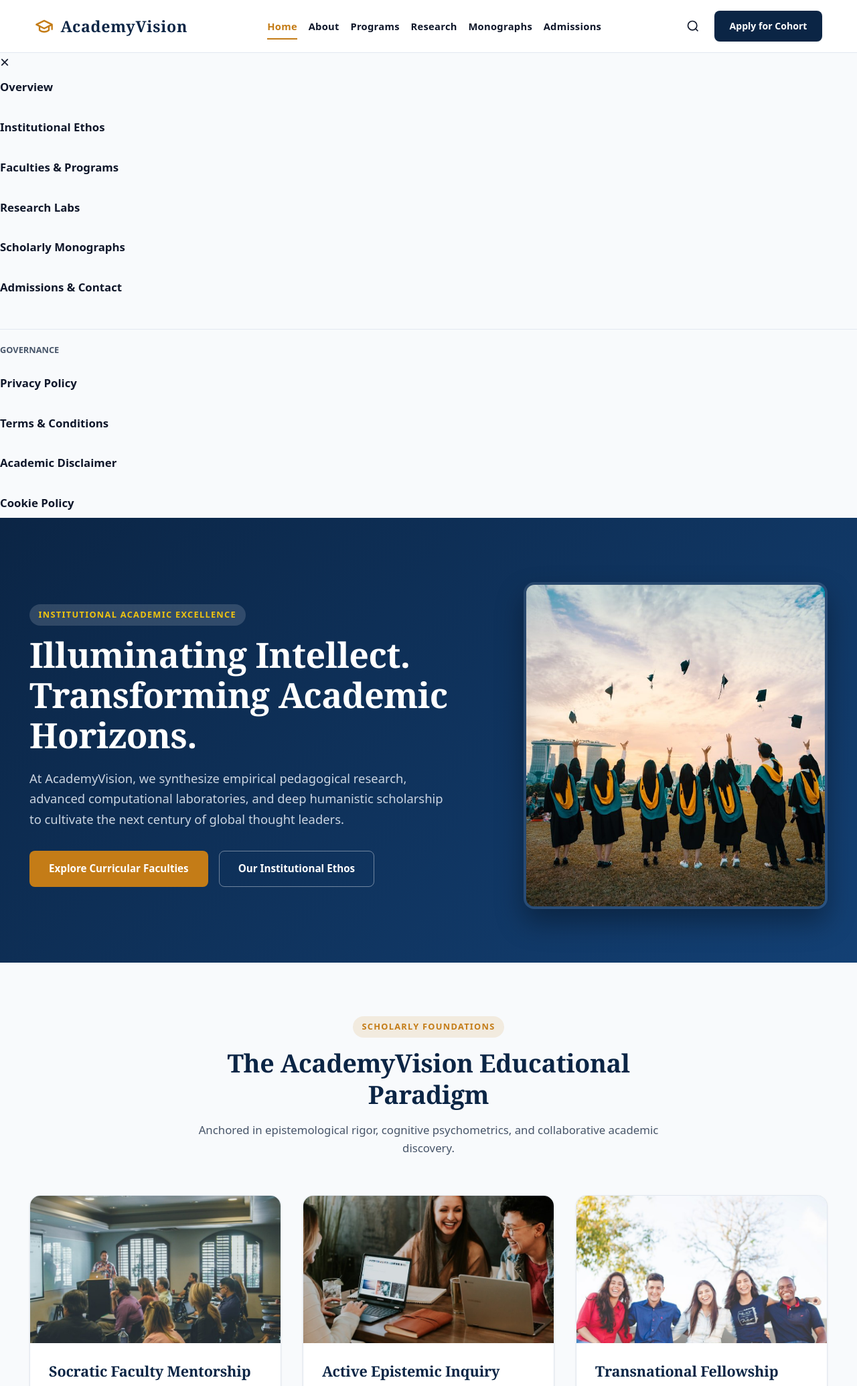
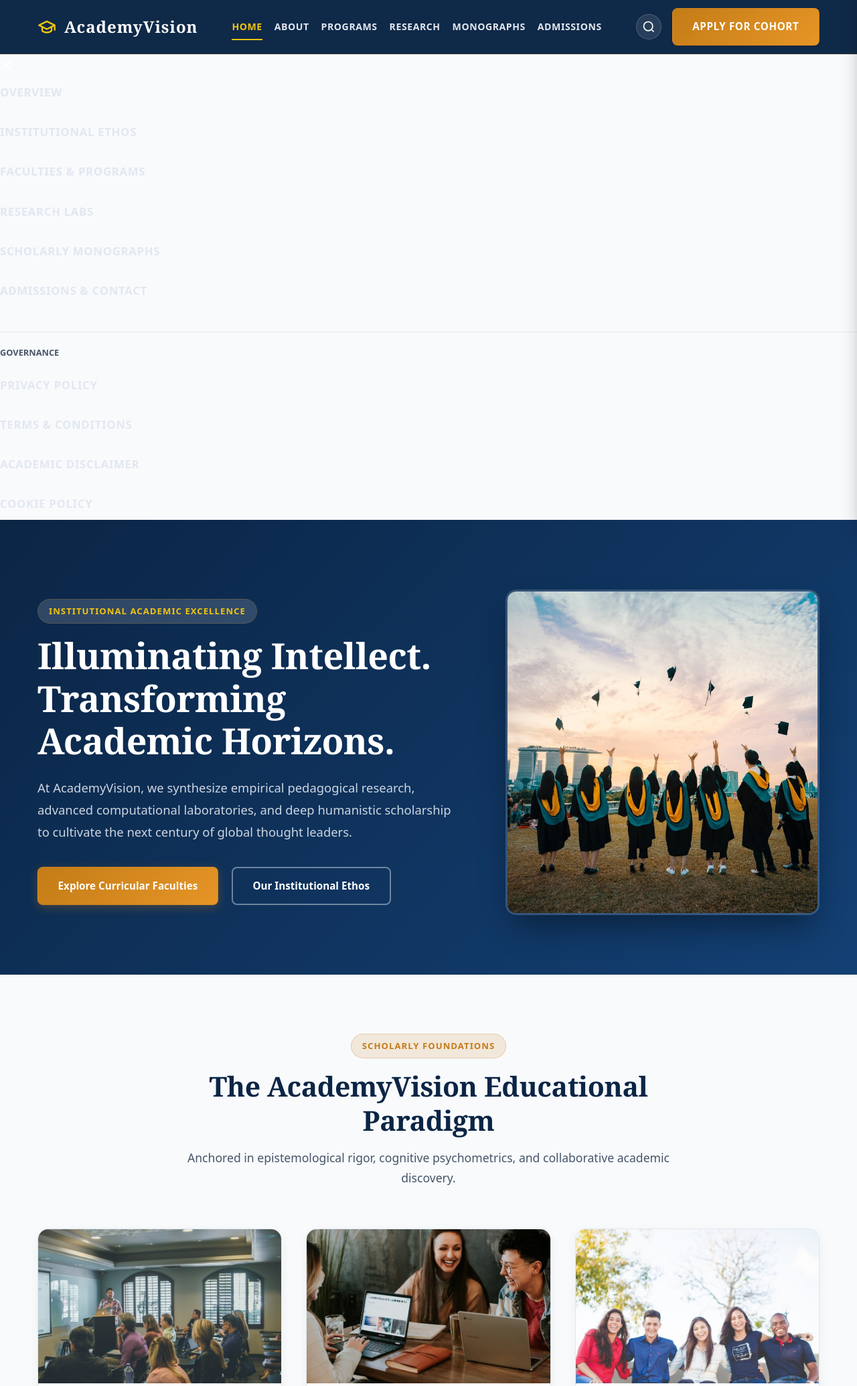
Before and after one commit to jmd33699-sketch/a1, a PHP site: page /index.html in a window 1280 px wide. Shown: the top 2069 px of the page at 67% size. Run offline with PHP 8.4, Linux system fonts and the light colour scheme.

Commit message:
Add files via upload

```diff
--- a/assets/css/style.css
+++ b/assets/css/style.css
@@ -28,9 +29,10 @@
   --radius-sm: 4px;
   --radius-md: 8px;
   --radius-lg: 16px;
-  --max-width: 1240px;
+  --max-width: 1480px;
 }
 
+/* Reset & Global Base */
 *, *::before, *::after {
   box-sizing: border-box;
   margin: 0;
@@ -46,7 +48,7 @@ body {
   background-color: var(--bg);
   color: var(--text-main);
   font-family: var(--font-body);
-  line-height: 1.65;
+  line-height: 1.7;
   -webkit-font-smoothing: antialiased;
   position: relative;
   overflow-x: hidden;
@@ -76,8 +78,14 @@ h1, h2, h3, h4, h5, h6 {
   letter-spacing: -0.01em;
 }
 
+h1 { font-size: clamp(2.4rem, 4.5vw, 3.6rem); }
+h2 { font-size: clamp(1.85rem, 3.2vw, 2.5rem); }
+h3 { font-size: 1.4rem; }
+h4 { font-size: 1.15rem; }
+
+/* Fluid Master Container */
 .container {
-  width: 100%;
+  width: 95%;
   max-width: var(--max-width);
   margin-left: auto;
   margin-right: auto;
@@ -85,98 +93,44 @@ h1, h2, h3, h4, h5, h6 {
   padding-right: 1.5rem;
 }
 
-.btn {
-  display: inline-flex;
-  align-items: center;
-  justify-content: center;
-  gap: 0.5rem;
-  font-family: var(--font-body);
-  font-size: 0.95rem;
-  font-weight: 600;
-  padding: 0.85rem 1.75rem;
-  border-radius: var(--radius-md);
-  border: 1px solid transparent;
-  cursor: pointer;
-  transition: all var(--transition-normal);
-  text-align: center;
-}
-
-.btn-primary {
-  background-color: var(--primary);
-  color: #ffffff;
-  box-shadow: var(--shadow-sm);
-}
-
-.btn-primary:hover {
-  background-color: var(--secondary);
-  color: #ffffff;
-  transform: translateY(-2px);
-  box-shadow: var(--shadow-md);
-}
-
-.btn-accent {
-  background-color: var(--accent);
-  color: #ffffff;
-}
-
-.btn-accent:hover {
-  background-color: #a36612;
-  color: #ffffff;
-  transform: translateY(-2px);
-}
-
-.btn-outline {
-  border-color: var(--primary);
-  color: var(--primary);
-  background-color: transparent;
-}
-
-.btn-outline:hover {
-  background-color: var(--primary);
-  color: #ffffff;
-}
-
+/* Reading Progress Bar */
 .reading-progress-bar {
   position: fixed;
   top: 0;
   left: 0;
   height: 4px;
-  background: linear-gradient(90deg, var(--accent), var(--secondary));
+  background: linear-gradient(90deg, #c47c17, #f1c40f, #134074);
   width: 0%;
-  z-index: 1000;
+  z-index: 2000;
   transition: width 0.1s linear;
 }
 
 /* ==========================================================================
-   HEADER & NAVIGATION SYSTEM - PERFECT RESPONSIVE ARCHITECTURE
+   MASTER HEADER & NAVIGATION (LUXURY NAVY & GOLD)
    ========================================================================== */
-
 .site-header {
   position: sticky;
   top: 0;
-  background: rgba(255, 255, 255, 0.97);
-  backdrop-filter: blur(12px);
-  -webkit-backdrop-filter: blur(12px);
-  border-bottom: 1px solid var(--border);
+  background: rgba(11, 37, 69, 0.98);
+  backdrop-filter: blur(14px);
+  -webkit-backdrop-filter: blur(14px);
+  border-bottom: 1px solid rgba(196, 124, 23, 0.28);
   z-index: 1000;
   width: 100%;
   transition: all var(--transition-fast);
 }
 
 .site-header .container {
-  max-width: 1440px;
   width: 95%;
-  margin-left: auto;
-  margin-right: auto;
-  padding-left: 1.25rem;
-  padding-right: 1.25rem;
+  max-width: var(--max-width);
+  padding: 0 1.5rem;
 }
 
 .header-inner {
   display: flex;
   align-items: center;
   justify-content: space-between;
-  height: 78px;
+  height: 80px;
   gap: 1.5rem;
   flex-wrap: nowrap;
 }
@@ -184,26 +138,26 @@ h1, h2, h3, h4, h5, h6 {
 .site-logo {
   display: flex;
   align-items: center;
-  gap: 0.65rem;
+  gap: 0.75rem;
   font-family: var(--font-heading);
-  font-size: 1.45rem;
+  font-size: 1.5rem;
   font-weight: 800;
-  color: var(--primary);
-  letter-spacing: 0.03em;
+  color: #ffffff !important;
+  letter-spacing: 0.04em;
   white-space: nowrap;
   flex-shrink: 0;
   text-decoration: none;
 }
 
 .site-logo svg {
-  color: var(--accent);
+  color: #f1c40f;
   flex-shrink: 0;
 }
 
 .site-nav {
   display: flex;
   align-items: center;
-  gap: clamp(0.75rem, 1.3vw, 1.6rem);
+  gap: clamp(0.85rem, 1.4vw, 1.75rem);
   white-space: nowrap;
   flex-wrap: nowrap;
   margin: 0;
@@ -211,19 +165,20 @@ h1, h2, h3, h4, h5, h6 {
 }
 
 .nav-link {
-  font-size: 0.92rem;
+  font-size: 0.88rem;
   font-weight: 600;
-  color: var(--text-main);
+  color: #e2e8f0 !important;
   position: relative;
   padding: 0.5rem 0;
   white-space: nowrap;
   text-decoration: none;
   transition: color var(--transition-fast);
-  letter-spacing: 0.02em;
+  letter-spacing: 0.04em;
+  text-transform: uppercase;
 }
 
 .nav-link:hover, .nav-link.active {
-  color: var(--accent);
+  color: #f1c40f !important;
 }
 
 .nav-link::after {
@@ -233,7 +188,7 @@ h1, h2, h3, h4, h5, h6 {
   left: 0;
   width: 0%;
   height: 2px;
-  background-color: var(--accent);
+  background-color: #f1c40f;
   transition: width var(--transition-normal);
 }
 
@@ -249,183 +204,177 @@ h1, h2, h3, h4, h5, h6 {
 .header-actions {
   display: flex;
   align-items: center;
-  gap: 0.85rem;
+  gap: 1rem;
   white-space: nowrap;
   flex-shrink: 0;
 }
 
 .btn-header {
-  padding: 0.65rem 1.35rem;
-  font-size: 0.88rem;
+  padding: 0.6rem 1.4rem;
+  font-size: 0.85rem;
   font-weight: 700;
-  white-space: nowrap;
+  letter-spacing: 0.04em;
+  text-transform: uppercase;
+  background: linear-gradient(135deg, #c47c17 0%, #e69526 100%);
+  color: #ffffff !important;
+  border-radius: 999px;
+  border: none;
+  box-shadow: 0 4px 14px rgba(196, 124, 23, 0.35);
+  transition: all var(--transition-fast);
+}
+
+.btn-header:hover {
+  transform: translateY(-2px);
+  box-shadow: 0 6px 18px rgba(196, 124, 23, 0.45);
+  background: linear-gradient(135deg, #d4871c 0%, #f1a233 100%);
 }
 
 .btn-search {
-  background: none;
-  border: none;
-  color: var(--text-main);
+  background: rgba(255, 255, 255, 0.1);
+  border: 1px solid rgba(255, 255, 255, 0.18);
+  color: #ffffff;
   cursor: pointer;
   padding: 0.5rem;
   border-radius: 50%;
   display: flex;
   align-items: center;
   justify-content: center;
-  transition: background var(--transition-fast), color var(--transition-fast);
+  transition: all var(--transition-fast);
 }
 
 .btn-search:hover {
-  background-color: var(--bg);
-  color: var(--accent);
+  background-color: rgba(255, 255, 255, 0.2);
+  color: #f1c40f;
+  border-color: #f1c40f;
 }
 
 .hamburger-btn {
   display: none;
-  background: transparent;
-  border: 1px solid var(--border);
+  background: rgba(255, 255, 255, 0.1);
+  border: 1px solid rgba(255, 255, 255, 0.2);
   border-radius: var(--radius-sm);
-  padding: 0.45rem 0.55rem;
+  padding: 0.45rem 0.6rem;
   cursor: pointer;
-  color: var(--primary);
+  color: #ffffff;
   align-items: center;
   justify-content: center;
   line-height: 1;
   transition: all var(--transition-fast);
 }
 
-.hamburger-btn:hover {
-  background-color: var(--bg);
-  border-color: var(--accent);
-  color: var(--accent);
+.hamburger-btn svg {
+  stroke: #ffffff;
 }
 
-/* Responsive Navigation Breakpoints */
-@media (max-width: 1080px) {
-  .site-nav {
-    display: none !important;
-  }
-  .hamburger-btn {
-    display: inline-flex !important;
-  }
+.hamburger-btn:hover {
+  background-color: rgba(255, 255, 255, 0.2);
+  border-color: #f1c40f;
 }
 
-@media (max-width: 640px) {
-  .header-inner {
-    height: 68px;
-    gap: 0.75rem;
-  }
-  .site-logo {
-    font-size: 1.25rem;
-    gap: 0.45rem;
-  }
-  .site-logo svg {
-    width: 22px;
-    height: 22px;
-  }
-  .btn-header {
-    display: none !important;
-  }
+/* ==========================================================================
+   BUTTONS
+   ========================================================================== */
+.btn {
+  display: inline-flex;
+  align-items: center;
+  justify-content: center;
+  gap: 0.5rem;
+  font-family: var(--font-body);
+  font-size: 0.95rem;
+  font-weight: 600;
+  padding: 0.85rem 1.85rem;
+  border-radius: var(--radius-md);
+  border: 1px solid transparent;
+  cursor: pointer;
+  transition: all var(--transition-normal);
+  text-align: center;
+  text-decoration: none;
 }
 
-.mobile-drawer-overlay {
-  position: fixed;
-  inset: 0;
-  background: rgba(0, 0, 0, 0.5);
-  z-index: 1000;
-  opacity: 0;
-  pointer-events: none;
-  transition: opacity var(--transition-normal);
+.btn-primary {
+  background-color: var(--primary);
+  color: #ffffff !important;
+  box-shadow: var(--shadow-sm);
 }
 
-.mobile-drawer-overlay.active {
-  opacity: 1;
-  pointer-events: auto;
+.btn-primary:hover {
+  background-color: var(--secondary);
+  color: #ffffff !important;
+  transform: translateY(-2px);
+  box-shadow: var(--shadow-md);
 }
 
-.mobile-drawer {
-  position: fixed;
-  top: 0;
-  right: -320px;
-  width: 300px;
-  height: 100%;
-  background: var(--surface);
-  z-index: 1001;
-  padding: 2rem 1.5rem;
-  box-shadow: var(--shadow-lg);
-  transition: right var(--transition-normal);
-  display: flex;
-  flex-direction: column;
-  overflow-y: auto;
+.btn-accent {
+  background: linear-gradient(135deg, #c47c17 0%, #e69526 100%);
+  color: #ffffff !important;
+  box-shadow: 0 4px 15px rgba(196, 124, 23, 0.3);
 }
 
-.mobile-drawer.active {
-  right: 0;
+.btn-accent:hover {
+  transform: translateY(-2px);
+  box-shadow: 0 8px 22px rgba(196, 124, 23, 0.45);
 }
 
-.drawer-header {
-  display: flex;
-  align-items: center;
-  justify-content: space-between;
-  margin-bottom: 2rem;
-  border-bottom: 1px solid var(--border);
-  padding-bottom: 1rem;
+.btn-outline {
+  border: 2px solid rgba(255, 255, 255, 0.6);
+  color: #ffffff !important;
+  background-color: transparent;
 }
 
-.close-drawer {
-  background: none;
-  border: none;
-  font-size: 1.5rem;
-  cursor: pointer;
-  color: var(--text-main);
+.btn-outline:hover {
+  background-color: rgba(255, 255, 255, 0.15);
+  border-color: #ffffff;
+  transform: translateY(-2px);
 }
 
-.mobile-nav-list {
-  list-style: none;
-  display: flex;
-  flex-direction: column;
-  gap: 1rem;
+.btn-outline-dark {
+  border: 2px solid var(--primary);
+  color: var(--primary) !important;
+  background-color: transparent;
 }
 
-.mobile-nav-list a {
-  font-size: 1.05rem;
-  font-weight: 600;
-  color: var(--text-main);
-  display: block;
-  padding: 0.5rem 0;
+.btn-outline-dark:hover {
+  background-color: var(--primary);
+  color: #ffffff !important;
 }
 
+/* ==========================================================================
+   HERO SECTION
+   ========================================================================== */
 .hero-section {
   position: relative;
   background: linear-gradient(135deg, #0b2545 0%, #134074 100%);
   color: #ffffff;
-  padding: 6rem 0 5rem;
+  padding: 6.5rem 0 5.5rem;
   overflow: hidden;
+  border-bottom: 1px solid rgba(255, 255, 255, 0.08);
 }
 
 .hero-grid {
   display: grid;
-  grid-template-columns: 1.2fr 0.8fr;
-  gap: 3.5rem;
+  grid-template-columns: 1.15fr 0.85fr;
+  gap: 4rem;
   align-items: center;
 }
 
 .hero-content h1 {
-  font-size: 3.25rem;
+  font-size: clamp(2.5rem, 4.2vw, 3.5rem);
   color: #ffffff;
-  margin-bottom: 1.25rem;
-  line-height: 1.15;
+  margin-bottom: 1.35rem;
+  line-height: 1.18;
 }
 
 .hero-subtitle {
   font-size: 1.15rem;
   color: #cbd5e1;
-  margin-bottom: 2rem;
-  max-width: 620px;
+  margin-bottom: 2.25rem;
+  max-width: 640px;
+  line-height: 1.8;
 }
 
 .hero-cta-group {
   display: flex;
-  gap: 1rem;
+  gap: 1.25rem;
   flex-wrap: wrap;
 }
 
@@ -433,8 +382,8 @@ h1, h2, h3, h4, h5, h6 {
   position: relative;
   border-radius: var(--radius-lg);
   overflow: hidden;
-  box-shadow: 0 20px 40px rgba(0, 0, 0, 0.35);
-  border: 4px solid rgba(255, 255, 255, 0.1);
+  box-shadow: 0 25px 50px -12px rgba(0, 0, 0, 0.45);
+  border: 3px solid rgba(255, 255, 255, 0.15);
 }
 
 .hero-image-wrap img {
@@ -443,8 +392,11 @@ h1, h2, h3, h4, h5, h6 {
   object-fit: cover;
 }
 
+/* ==========================================================================
+   SECTIONS & BADGES
+   ========================================================================== */
 .section {
-  padding: 5rem 0;
+  padding: 5.5rem 0;
 }
 
 .section-alt {
@@ -453,49 +405,55 @@ h1, h2, h3, h4, h5, h6 {
 
 .section-header {
   text-align: center;
-  max-width: 760px;
-  margin: 0 auto 3.5rem;
+  max-width: 780px;
+  margin: 0 auto 3.75rem;
 }
 
 .badge {
   display: inline-block;
-  font-size: 0.8rem;
+  font-size: 0.82rem;
   font-weight: 700;
   text-transform: uppercase;
-  letter-spacing: 0.1em;
-  padding: 0.35rem 0.85rem;
+  letter-spacing: 0.08em;
+  padding: 0.4rem 1rem;
   border-radius: 999px;
-  background: rgba(196, 124, 23, 0.12);
+  background: rgba(196, 124, 23, 0.14);
   color: var(--accent);
-  margin-bottom: 0.85rem;
+  margin-bottom: 1rem;
+  border: 1px solid rgba(196, 124, 23, 0.25);
 }
 
 .section-header h2 {
-  font-size: 2.35rem;
+  font-size: clamp(2rem, 3.2vw, 2.6rem);
   margin-bottom: 1rem;
+  color: var(--primary);
 }
 
 .section-header p {
   color: var(--text-muted);
-  font-size: 1.05rem;
+  font-size: 1.1rem;
+  line-height: 1.7;
 }
 
+/* ==========================================================================
+   CARDS & GRIDS
+   ========================================================================== */
 .grid-3 {
   display: grid;
   grid-template-columns: repeat(3, 1fr);
-  gap: 2rem;
+  gap: 2.25rem;
 }
 
 .grid-4 {
   display: grid;
   grid-template-columns: repeat(4, 1fr);
-  gap: 1.5rem;
+  gap: 1.75rem;
 }
 
 .grid-2 {
   display: grid;
   grid-template-columns: repeat(2, 1fr);
-  gap: 2.5rem;
+  gap: 3.5rem;
 }
 
 .feature-card {
@@ -503,58 +461,139 @@ h1, h2, h3, h4, h5, h6 {
   border: 1px solid var(--border);
   border-radius: var(--radius-lg);
   overflow: hidden;
-  box-shadow: var(--shadow-sm);
+  box-shadow: 0 4px 16px rgba(0, 0, 0, 0.05);
   transition: transform var(--transition-normal), box-shadow var(--transition-normal);
   display: flex;
   flex-direction: column;
+  height: 100%;
 }
 
 .feature-card:hover {
-  transform: translateY(-5px);
-  box-shadow: var(--shadow-lg);
+  transform: translateY(-6px);
+  box-shadow: 0 16px 36px rgba(11, 37, 69, 0.12);
 }
 
 .card-media {
-  height: 220px;
+  height: 230px;
   overflow: hidden;
+  position: relative;
 }
 
 .card-media img {
   width: 100%;
   height: 100%;
   object-fit: cover;
-  transition: transform var(--transition-slow);
+  transition: transform 0.4s ease;
 }
 
 .feature-card:hover .card-media img {
-  transform: scale(1.05);
+  transform: scale(1.06);
 }
 
 .card-body {
-  padding: 1.75rem;
+  padding: 1.85rem;
   flex: 1;
   display: flex;
   flex-direction: column;
 }
 
 .card-body h3 {
-  font-size: 1.35rem;
-  margin-bottom: 0.75rem;
+  font-size: 1.3rem;
+  margin-bottom: 0.85rem;
+  color: var(--primary);
 }
 
 .card-body p {
   color: var(--text-muted);
   font-size: 0.95rem;
-  line-height: 1.6;
+  line-height: 1.65;
   margin-bottom: 1.25rem;
 }
 
+/* Feature Showcase Images */
+.showcase-image {
+  width: 100%;
+  height: 440px;
+  object-fit: cover;
+  border-radius: var(--radius-lg);
+  box-shadow: var(--shadow-lg);
+  border: 1px solid var(--border);
+}
+
+/* ==========================================================================
+   STATS GRID
+   ========================================================================== */
+.stats-grid {
+  display: grid;
+  grid-template-columns: repeat(4, 1fr);
+  gap: 2rem;
+  text-align: center;
+}
+
+.stat-card {
+  padding: 2.5rem 1.5rem;
+  background: var(--surface);
+  border: 1px solid var(--border);
+  border-radius: var(--radius-lg);
+  box-shadow: var(--shadow-sm);
+  transition: transform var(--transition-normal);
+}
+
+.stat-card:hover {
+  transform: translateY(-4px);
+  box-shadow: var(--shadow-md);
+}
+
+.stat-number {
+  font-size: 2.8rem;
+  font-weight: 800;
+  color: var(--accent);
+  font-family: var(--font-heading);
+}
+
+.stat-label {
+  font-size: 1rem;
+  font-weight: 600;
+  color: var(--primary);
+  margin-top: 0.6rem;
+}
+
+/* ==========================================================================
+   GALLERY GRID
+   ========================================================================== */
+.gallery-grid {
+  display: grid;
+  grid-template-columns: repeat(4, 1fr);
+  gap: 1.75rem;
+}
+
+.gallery-item {
+  border-radius: var(--radius-md);
+  overflow: hidden;
+  height: 250px;
+  box-shadow: var(--shadow-sm);
+}
+
+.gallery-item img {
+  width: 100%;
+  height: 100%;
+  object-fit: cover;
+  transition: transform var(--transition-normal);
+}
+
+.gallery-item:hover img {
+  transform: scale(1.06);
+}
+
+/* ==========================================================================
+   FAQ ACCORDION
+   ========================================================================== */
 .accordion {
-  max-width: 820px;
+  max-width: 860px;
   margin: 0 auto;
   display: flex;
   flex-direction: column;
-  gap: 1rem;
+  gap: 1.25rem;
 }
 
 .accordion-item {
@@ -670,51 +722,138 @@ h1, h2, h3, h4, h5, h6 {
 }
 
 .search-results-list {
-  margin-top: 1rem;
-  max-height: 350px;
+  margin-top: 1.25rem;
+  max-height: 360px;
   overflow-y: auto;
   list-style: none;
 }
 
 .search-results-list li {
-  padding: 0.75rem 0;
+  padding: 0.85rem 0;
   border-bottom: 1px solid var(--border);
 }
 
+/* ==========================================================================
+   MOBILE DRAWER
+   ========================================================================== */
+.mobile-drawer-overlay {
+  position: fixed;
+  inset: 0;
+  background: rgba(0, 0, 0, 0.65);
+  backdrop-filter: blur(4px);
+  z-index: 1500;
+  opacity: 0;
+  pointer-events: none;
+  transition: opacity var(--transition-normal);
+}
+
+.mobile-drawer-overlay.active {
+  opacity: 1;
+  pointer-events: auto;
+}
+
+.mobile-drawer {
+  position: fixed;
+  top: 0;
+  right: -340px;
+  width: 320px;
+  max-width: 85vw;
+  height: 100%;
+  background: #0b2545;
+  color: #ffffff;
+  z-index: 1501;
+  padding: 2.25rem 1.75rem;
+  box-shadow: -10px 0 30px rgba(0, 0, 0, 0.4);
+  transition: right var(--transition-normal);
+  display: flex;
+  flex-direction: column;
+  overflow-y: auto;
+}
+
+.mobile-drawer.active {
+  right: 0;
+}
+
+.drawer-header {
+  display: flex;
+  align-items: center;
+  justify-content: space-between;
+  margin-bottom: 1.5rem;
+  border-bottom: 1px solid rgba(255, 255, 255, 0.15);
+  padding-bottom: 1rem;
+}
+
+.close-drawer {
+  background: none;
+  border: none;
+  font-size: 2rem;
+  line-height: 1;
+  cursor: pointer;
+  color: #ffffff;
+}
+
+.mobile-nav-list {
+  list-style: none;
+  display: flex;
+  flex-direction: column;
+  gap: 0.85rem;
+}
+
+.mobile-nav-list a {
+  font-size: 1.05rem;
+  font-weight: 600;
+  color: #e2e8f0;
+  display: block;
+  padding: 0.5rem 0;
+  border-bottom: 1px solid rgba(255, 255, 255, 0.08);
+  text-transform: uppercase;
+  letter-spacing: 0.04em;
+}
+
+.mobile-nav-list a:hover {
+  color: #f1c40f;
+  padding-left: 0.35rem;
+}
+
+/* ==========================================================================
+   SITE FOOTER
+   ========================================================================== */
 .site-footer {
-  background: #07172b;
+  background: #061325;
   color: #94a3b8;
-  padding: 5rem 0 2rem;
-  border-top: 1px solid rgba(255, 255, 255, 0.1);
+  padding: 5.5rem 0 2.5rem;
+  border-top: 1px solid rgba(196, 124, 23, 0.25);
 }
 
 .footer-grid {
   display: grid;
-  grid-template-columns: 1.5fr 1fr 1fr 1fr;
-  gap: 3rem;
-  margin-bottom: 3.5rem;
+  grid-template-columns: 1.6fr 1fr 1fr 1fr;
+  gap: 3.5rem;
+  margin-bottom: 4rem;
 }
 
 .footer-col h4 {
   color: #ffffff;
   font-size: 1.15rem;
-  margin-bottom: 1.25rem;
+  margin-bottom: 1.35rem;
+  letter-spacing: 0.04em;
 }
 
 .footer-links {
   list-style: none;
   display: flex;
   flex-direction: column;
-  gap: 0.65rem;
+  gap: 0.75rem;
 }
 
 .footer-links a {
   color: #94a3b8;
   font-size: 0.95rem;
+  transition: color var(--transition-fast);
 }
 
 .footer-links a:hover {
-  color: #ffffff;
+  color: #f1c40f;
 }
 
 .footer-bottom {
--- a/index.html
+++ b/index.html
@@ -243,7 +243,7 @@
           <a href="contact.html" class="btn btn-primary">Inquire Regarding Research Fellowships</a>
         </div>
         <div>
-          <img src="assets/images/campus_grand_library.jpg" alt="Grand Historic Research Library with Classical Arches and Study Desks" style="border-radius:var(--radius-lg);box-shadow:var(--shadow-lg);">
+          <img src="assets/images/campus_grand_library.jpg" alt="Grand Historic Research Library with Classical Arches and Study Desks" class="showcase-image">
         </div>
       </div>
     </div>
@@ -326,7 +326,7 @@
     <div class="container">
       <div class="grid-2" style="align-items:center;">
         <div>
-          <img src="assets/images/scholarly_symposium_hall.jpg" alt="Auditorium Filled with Scholars During Academic Keynote Address" style="border-radius:var(--radius-lg);box-shadow:var(--shadow-lg);">
+          <img src="assets/images/scholarly_symposium_hall.jpg" alt="Auditorium Filled with Scholars During Academic Keynote Address" class="showcase-image">
         </div>
         <div>
           <span class="badge">Pedagogical Framework</span>
```
Also changed, not shown: other parts of assets/css/style.css (+72 -75 lines).
